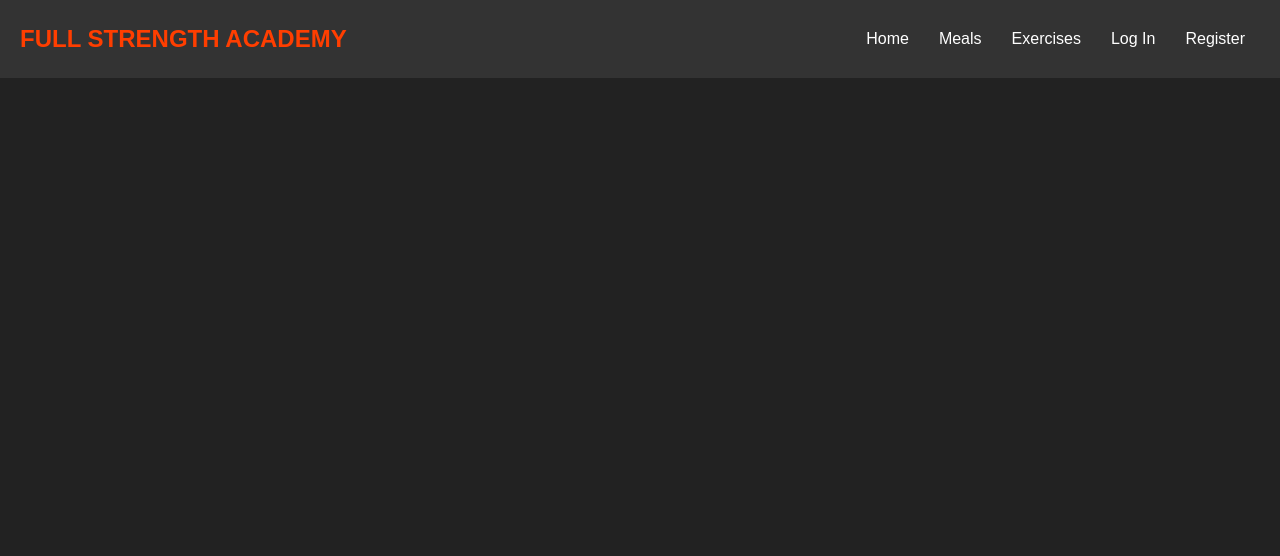
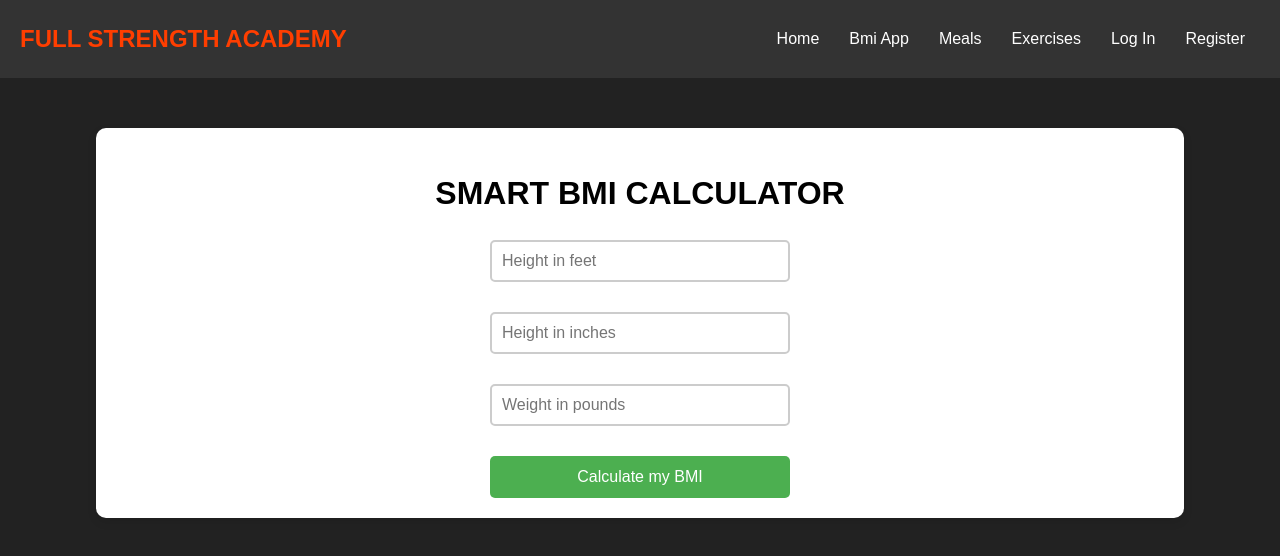
Before and after one commit to rob-roblaw/full-strength-academy, a React (Vite) app: page /bmi in a window 1280 px wide. Shown: the top 556 px of the page. Built offline with nearby package versions, Linux system fonts and the light colour scheme.

Commit message:
#97 improves bmi calculator

```diff
--- a/src/App.jsx
+++ b/src/App.jsx
@@ -8,6 +8,7 @@ import Meals from './components/Meals.jsx'
 import Profile from './components/Profile.jsx';
 import Register from './components/Register.jsx'
 import NavBar from './components/NavBar.jsx';
+import BmiCalculaltor from './components/features/BmiCalculator'
 
 
 const App = () => {
@@ -24,9 +25,8 @@ const App = () => {
         <Route path="/meals" element={<Meals/>} />
         <Route path="/profile" element={<Profile/>} />
         <Route path="/register" element={<Register/>} />
+        <Route path="/bmi" element={<BmiCalculaltor/>} />
       </Routes>
-
-
     </>
   )
 }
--- a/src/components/NavBar.jsx
+++ b/src/components/NavBar.jsx
@@ -12,6 +12,9 @@ const NavBar = () => {
               <Link to="/">Home</Link>
             </li>
             <li>
+              <Link to="/bmi">Bmi App</Link>
+            </li>
+            <li>
               <Link to="/meals">Meals</Link>
             </li>
             <li>
@@ -23,6 +26,7 @@ const NavBar = () => {
             <li>
               <Link to="/Register">Register</Link>
             </li>
+
           </ul>
         </nav>
       </header>
--- /dev/null
+++ b/src/components/features/BmiCalculator.jsx
@@ -0,0 +1,242 @@
+import React, { useState, useRef, useEffect } from 'react';
+import Chart from 'chart.js/auto';
+import './bmi.css';
+
+export const Bmi = () => {
+  const [bmi, setBmi] = useState(null);
+  const [category, setCategory] = useState('');
+  const [meal, setMeal] = useState(null);
+  const [workout, setWorkoutData] = useState(null);
+  const [loading, setLoading] = useState(false);
+  const [error, setError] = useState('');
+  const heightFeetRef = useRef(null);
+  const heightInchesRef = useRef(null);
+  const weightRef = useRef(null);
+  const chartRef = useRef(null);
+
+  const bmiCalculator = (heightFeet, heightInches, weight) => {
+    const heightInInches = heightFeet * 12 + heightInches;
+    const bmiValue = ((weight / (heightInInches * heightInInches)) * 703).toFixed(2);
+    setBmi(bmiValue);
+    const bmiCategory = getBMICategory(bmiValue);
+    setCategory(bmiCategory);
+  };
+
+  const getBMICategory = (bmi) => {
+    const categories = [
+      { max: 18.5, label: 'Underweight' },
+      { max: 24.9, label: 'Normal weight' },
+      { max: 29.9, label: 'Overweight' },
+      { max: 34.9, label: 'Obesity (Class 1)' },
+      { max: 39.9, label: 'Obesity (Class 2)' },
+      { max: Infinity, label: 'Obesity (Class 3 - Severe/Morbid Obesity)' }
+    ];
+
+    for (let category of categories) {
+      if (bmi < category.max) return category.label;
+    }
+    return 'Invalid BMI';
+  };
+
+  const handleSubmit = (e) => {
+    e.preventDefault();
+
+    const heightFeet = parseFloat(heightFeetRef.current.value);
+    const heightInches = parseFloat(heightInchesRef.current.value);
+    const weight = parseFloat(weightRef.current.value);
+
+    if (isValidInput(heightFeet, heightInches, weight)) {
+      bmiCalculator(heightFeet, heightInches, weight);
+    } else {
+      alert('Please enter valid numeric values for height and weight.');
+    }
+  };
+
+  const isValidInput = (heightFeet, heightInches, weight) => (
+    !isNaN(heightFeet) && !isNaN(heightInches) && !isNaN(weight) && heightFeet > 0 && weight > 0
+  );
+
+  useEffect(() => {
+    if (bmi) {
+      const ctx = chartRef.current.getContext('2d');
+      const chart = new Chart(ctx, {
+        type: 'line',
+        data: {
+          labels: ['Underweight', 'Normal weight', 'Overweight', 'Obesity Class 1', 'Obesity Class 2', 'Obesity Class 3'],
+          datasets: [{
+            label: 'BMI Risk',
+            data: [18.5, 24.9, 29.9, 34.9, 39.9, 40.0],
+            borderColor: getColorByCategory(category),
+            fill: false,
+            tension: 0.5,
+          }],
+        },
+        options: {
+          scales: {
+            y: {
+              beginAtZero: true,
+              title: {
+                display: true,
+                text: 'Risk',
+              },
+            },
+            x: {
+              title: {
+                display: true,
+                text: 'BMI Category',
+              },
+            },
+          },
+        },
+      });
+
+      return () => {
+        chart.destroy();
+      };
+    }
+  },
+    [bmi, category]);
+  useEffect(() => {
+    const categoryMealMap = {
+      'Underweight': { meal: 'protein', workout: 'strength' },
+      'Normal weight': { meal: 'protein', workout: 'strength' },
+      'Overweight': { meal: 'lowcal', workout: 'weightloss' },
+      'Obesity (Class 1)': { meal: 'lowcal', workout: 'weightloss' },
+      'Obesity (Class 2)': { meal: 'lowcal', workout: 'weightloss' },
+      'Obesity (Class 3 - Severe/Morbid Obesity)': { meal: 'lowcal', workout: 'weightloss' }
+    };
+
+    if (category && categoryMealMap[category]) {
+      const { meal: mealGoal, workout: workoutType } = categoryMealMap[category];
+
+      const fetchMealData = async () => {
+        setLoading(true);
+        try {
+          const mealResponse = await fetch("https://full-strength-academy.onrender.com/api/meals");
+          if (!mealResponse.ok) {
+            throw new Error("Failed to fetch the meals");
+          }
+
+          const data = await mealResponse.json();
+          // Filter meal data based on the goal (e.g., 'protein' or 'lowcal')
+          const filteredMeals = data.filter(item => item.focus_goal === mealGoal);
+
+          if (filteredMeals.length > 0) {
+            // Pick a random meal from the filtered list
+            const randomIndex = Math.floor(Math.random() * filteredMeals.length);
+            const randomMeal = filteredMeals[randomIndex];
+            setMeal(randomMeal);
+          } else {
+            throw new Error(`No meals found for focus goal: ${mealGoal}`);
+          }
+        } catch (error) {
+          setError(error.message);
+        } finally {
+          setLoading(false);
+        }
+      };
+
+      const fetchWorkoutData = async () => {
+        setLoading(true);
+        try {
+          const workoutResponse = await fetch(`https://full-strength-academy.onrender.com/api/exercises/type/${workoutType}`);
+          if (!workoutResponse.ok) {
+            throw new Error("Failed to fetch the workout data");
+          }
+
+          const data = await workoutResponse.json();
+          if (data.length > 0) {
+            // Get a random workout from the array
+            const randomIndex = Math.floor(Math.random() * data.length);
+            const randomWorkout = data[randomIndex];
+            setWorkoutData(randomWorkout);
+          } else {
+            throw new Error(`No workouts found for type: ${workoutType}`);
+          }
+        } catch (error) {
+          setError(error.message);
+        } finally {
+          setLoading(false);
+        }
+      };
+
+
+      fetchMealData();
+      fetchWorkoutData();
+    }
+  }, [category]);
+
+
+  const getColorByCategory = (category) => {
+    const colorMap = {
+      'Underweight': '#FFCC00',
+      'Normal weight': '#00CC00',
+      'Overweight': '#FF9933',
+      'Obesity (Class 1)': '#FF6666',
+      'Obesity (Class 2)': '#FF3333',
+      'Obesity (Class 3 - Severe/Morbid Obesity)': '#CC0000'
+    };
+    return colorMap[category] || '#000000';
+  };
+
+
+  return (
+    <main id="bmi-chart-component">
+      <section>
+        <div className='bmiApp'>
+          <div className='formAndPlan'>
+            <h2>SMART BMI CALCULATOR</h2>
+            <form onSubmit={handleSubmit}>
+              <input type="text" placeholder="Height in feet" className='bmi-input' ref={heightFeetRef} />
+              <input type="text" placeholder="Height in inches" className='bmi-input' ref={heightInchesRef} />
+              <input type="text" placeholder="Weight in pounds" className='bmi-input' ref={weightRef} />
+              <button type="submit" className='bmi-btn'>Calculate my BMI</button>
+            </form>
+
+            {/* Meal Recommendation */}
+            {loading && <p>Loading meal recommendation...</p>}
+            {error && <p>Error: {error}</p>}
+            {meal && (
+              <div className='mealAndWorkoutPlan'>
+                <div>
+                  <h3>Recommended Meal</h3>
+                  <p><strong>Name:</strong> {meal.name}</p>
+                  <p><strong>Focus Goal:</strong> {meal.focus_goal}</p>
+                  <p><strong>Calories:</strong> {meal.calories}</p>
+                  <p><strong>Submitted by:</strong> {meal.username}</p>
+                </div>
+                <div>
+                  <h3>Workout Recommendation</h3>
+                  <p><strong>Name:</strong> {workout.name}</p>
+                  <p><strong>Difficulty:</strong> {workout.difficulty}</p>
+                  {listMuscleGroup(workout)}
+                  <p><strong>Type:</strong> {workout.type}</p>
+                </div>
+              </div>
+            )}
+          </div>
+          {bmi && (
+            <section id="bmi-category">
+              <h3>Your BMI: {bmi}</h3>
+              <h4>Category: {category}</h4>
+              <canvas ref={chartRef} width="800" height="600"></canvas>
+            </section>
+          )}
+        </div>
+      </section>
+    </main>
+  );
+};
+
+const listMuscleGroup = (workout) => {
+  return <>
+    <div>
+      <p><strong>Muscle groups:</strong></p>
+      <ul className='muscle-group'>
+        {workout.muscle_groups.map((muscle, index) => <li key={index}>{muscle}</li>)}
+      </ul>
+    </div>
+  </>
+}
+
+export default Bmi;
--- /dev/null
+++ b/src/components/features/bmi.css
@@ -0,0 +1,98 @@
+
+
+
+#bmi-chart-component {
+  width: 85%;
+  background-color: #fff;
+  padding: 20px;
+  border-radius: 10px;
+  box-shadow: 0 4px 10px rgba(0, 0, 0, 0.1);
+  margin: 50px auto;
+
+
+}
+
+.bmiApp {
+  display: flex;
+  justify-content: space-evenly;
+
+}
+
+.formAndPlan {
+  display: flex;
+  flex-direction: column;
+  justify-content: space-around;
+}
+.formAndPlan  h2 {
+ color: black;
+ font-size: 2rem;
+}
+/* Form Styling */
+form {
+  display: flex;
+  flex-direction: column;
+  gap: 30px;
+}
+
+.bmi-input[type="text"] {
+  padding: 10px;
+  border: 2px solid #ccc;
+  border-radius: 5px;
+  font-size: 16px;
+  width: 300px;
+  place-self: center;
+}
+
+
+.bmi-btn{
+  padding: 12px;
+  background-color: #4caf50;
+  color: white;
+  border: none;
+  width: 300px;
+  place-self: center;
+  border-radius: 5px;
+  cursor: pointer;
+  font-size: 16px;
+  transition: background-color 0.3s ease;
+}
+
+.bmi-btn:hover {
+  background-color: #45a049;
+}
+
+/* Result Section */
+
+#bmi-category > h3 {
+color: black;
+place-self: center;
+font-size: 2rem;
+
+}
+
+#bmi-category > h4 {
+  color: black;
+  place-self: center;
+
+  }
+
+.mealAndWorkoutPlan {
+  display: flex;
+  gap: 30px;
+  color: black;
+}
+
+.muscle-group li {
+  list-style: none;
+}
+
+@media (max-width: 768px) {
+  main {
+    padding: 15px;
+  }
+
+  input[type="text"],
+  button {
+    font-size: 14px;
+  }
+}
```
